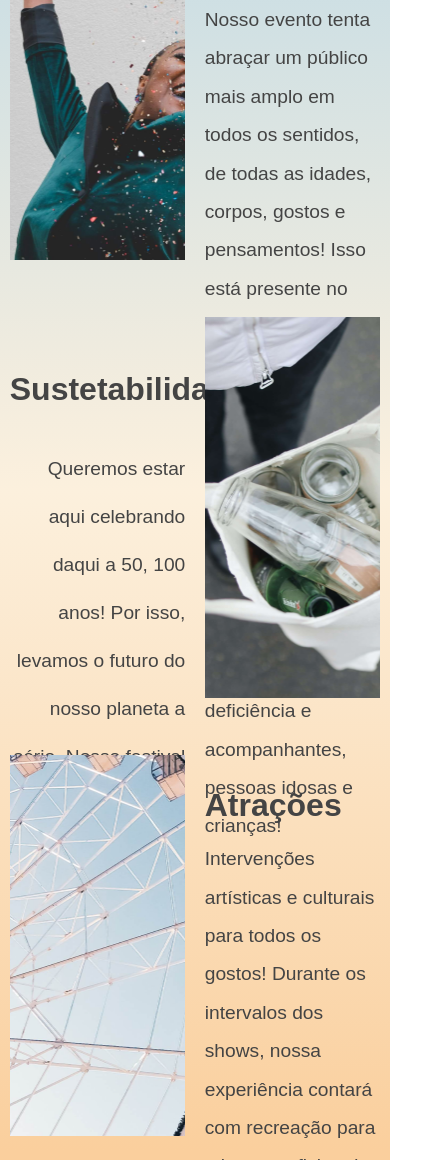
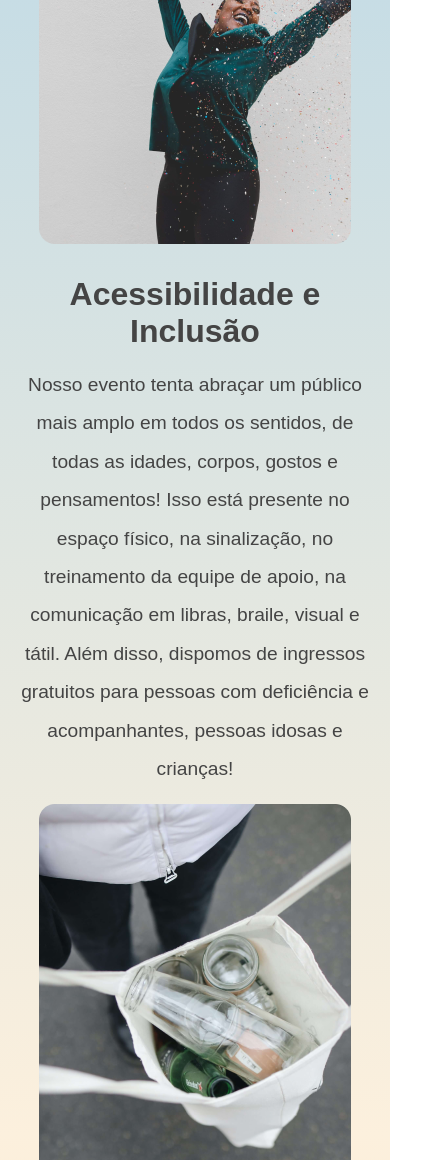
Before and after one commit to gabrielcarvalhogc/codechella, a plain HTML site: page experiencia.html in a window 390 px wide. Shown: the part 637-1797 px from the top of the page, 429 px wide, since content can reach past the window. Drawn offline with Linux system fonts and the light colour scheme.

Commit message:
página pronta

```diff
--- a/css/experiencia-apresentacao.css
+++ b/css/experiencia-apresentacao.css
@@ -1,16 +1,16 @@
 .experiencia__apresentacao {
     display: grid;
+    gap: 5%;
+    grid-template-columns: 45vw 45vw;
+    grid-template-rows: auto auto;
+    justify-content: center;
     padding: 3em 0 8em 0;
-    grid-template-rows: auto auto;
-    grid-template-columns: 45vw 45vw;
-    justify-content: center;
-    gap: 5%;
 }
 
 .experiencia__imagens {
     background-repeat: no-repeat;
+    background-position: center;
     background-size: cover;
-    background-position: center;
 }
 
 .experiencia__imagem-acessibilidade {
@@ -18,16 +18,16 @@
 }
 
 .experiencia__titulo {
+    color: var(--cinza);
     font: 700 2em var(--textos);
-    color: var(--cinza);
     margin: 1em 0 .5em 0;
 }
 
 .experiencia__descricao {
+    color: var(--cinza);
     font: 500 1.2em var(--textos);
-    color: var(--cinza);
+    line-height: 2em;
     text-align: left;
-    line-height: 2em;
 }
 
 .experiencia__texto {
@@ -35,14 +35,75 @@
 }
 
 .posicionamento-direita {
+    line-height: 2.5em;
     text-align: end;
-    line-height: 2.5em;
 }
 
 .experiencia__imagem-sustentabilidade {
     background-image: url('../img/sustentabilidade.png');
+    grid-area: -2/2/-1/3;
 }
 
 .experiencia__imagem-atracoes {
     background-image: url('../img/atracoes.png');
+
 }
+
+@media screen and (max-width: 768px) and (min-width:426px){
+    .experiencia__apresentacao {
+        display: block;
+        padding: 2em 0;
+    }
+
+    .experiencia__imagens {
+        height: 381px;
+        width: 609px;
+        margin: 0 auto;
+    }
+
+    .experiencia__texto {
+        width: 75vw;
+        margin: 0 auto 2em auto;
+        height: auto;
+    }
+
+    .experiencia__titulo, .experiencia__descricao {
+        text-align: center;
+    }
+}
+
+@media screen and (max-width: 425px) {
+
+    .experiencia__apresentacao {
+        display: block;
+        padding: 1em 0 0 0;
+    }
+
+    .experiencia__imagens {
+        width: 312px;
+        height: 381px;
+        margin: 1em auto 0 auto;
+    }
+
+    .experiencia__texto {
+        width: 90vw;
+        margin: 0 auto;
+        height: auto;
+    }
+
+    .experiencia__titulo, .experiencia__descricao {
+        text-align: center;
+    }
+
+    .experiencia__imagem-acessibilidade {
+        background-image: url('../img/acessibilidade-e-inclusao-mobile.png');
+    }
+
+    .experiencia__imagem-sustentabilidade {
+        background-image: url('../img/sustentabilidade-mobile.png');
+    }
+
+    .experiencia__imagem-atracoes {
+        background-image: url('../img/atracoes-mobile.png');
+    }
+}
--- a/experiencia.html
+++ b/experiencia.html
@@ -36,11 +36,11 @@
                 <p class="experiencia__descricao">Nosso evento tenta abraçar um público mais amplo em todos os sentidos, de todas as idades, corpos, gostos e pensamentos!  Isso está presente no  espaço físico, na sinalização, no treinamento da equipe de apoio, na comunicação em libras, braile, visual e tátil. Além disso, dispomos de ingressos gratuitos para pessoas com deficiência e acompanhantes, pessoas idosas e crianças!</p>
             </div>
 
+            <div class="experiencia__imagem-sustentabilidade experiencia__imagens"></div>
             <div class="experiencia__texto">
                 <h2 class="experiencia__titulo posicionamento-direita">Sustetabilidade</h2>
                 <p class="experiencia__descricao posicionamento-direita">Queremos estar aqui celebrando daqui a 50, 100 anos! Por isso, levamos o futuro do nosso planeta a sério. Nosso festival é carbono zero, com utilização de copos retornáveis, coleta e destinação adequada de resíduos, e transporte coletivo.</p>
             </div>
-            <div class="experiencia__imagem-sustentabilidade experiencia__imagens"></div>
 
             <div class="experiencia__imagem-atracoes experiencia__imagens"></div>
             <div class="experiencia__texto">
```
